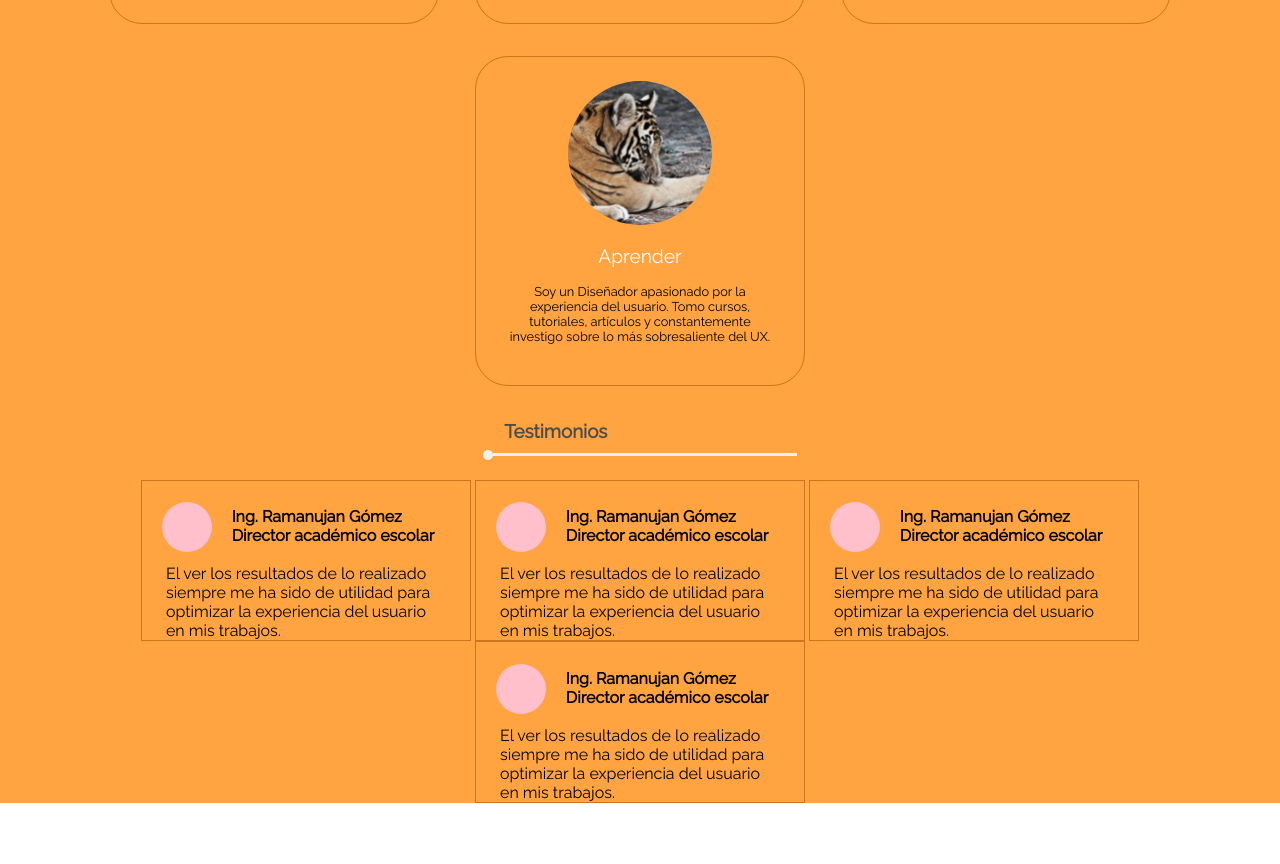
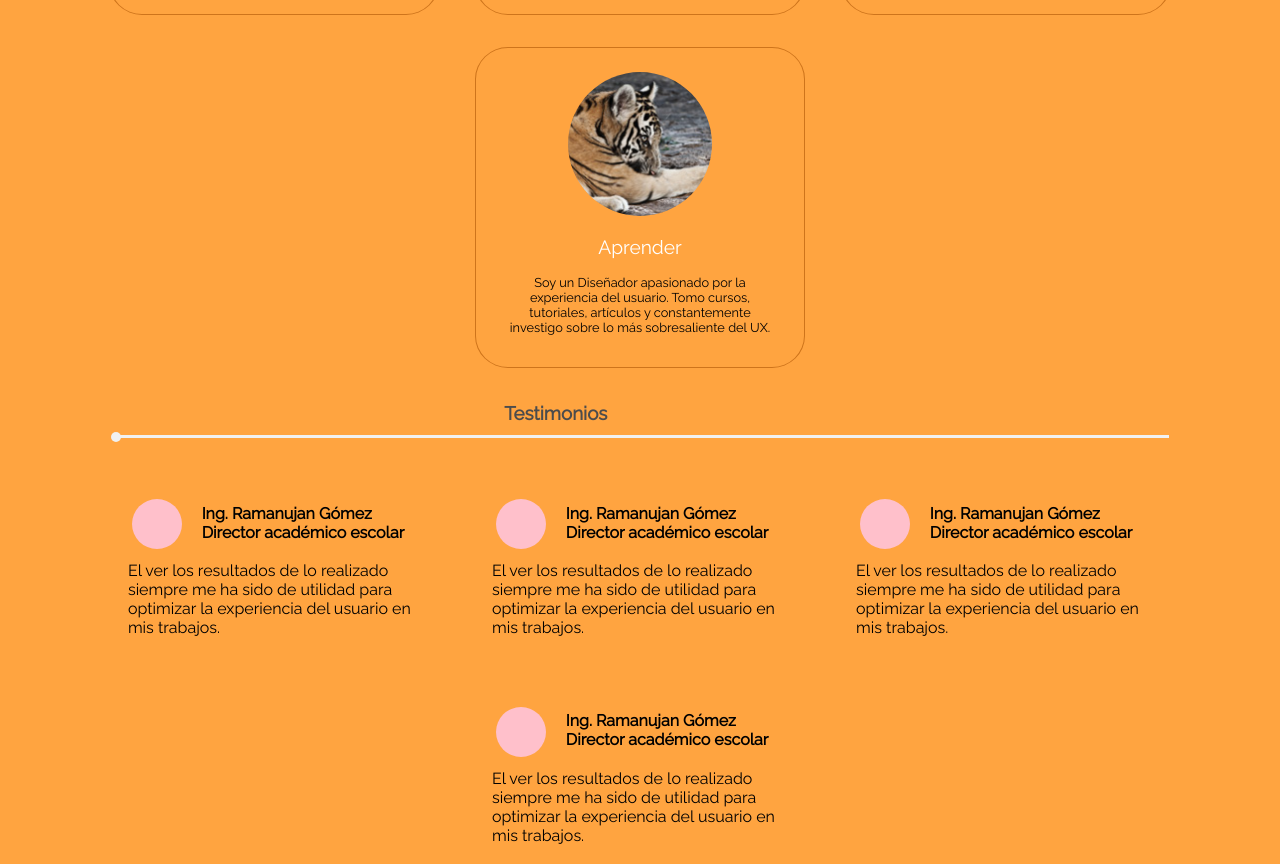
Before and after one commit to gandallan/gandallan.github.io, a plain HTML site: page index.html in a window 1280 px wide. Shown: the part 975-1839 px from the top of the page. Drawn offline with Linux system fonts and the light colour scheme.

Commit message:
Actualización de testimonios

```diff
--- a/css/estilos.css
+++ b/css/estilos.css
@@ -12,7 +12,7 @@
 .test-align{
 	display: block;
 	margin: auto;
-	width: 20.5em;
+	max-width: 20.5em;
 	text-align: left;
 }
 /*==============Menu==================*/
@@ -114,8 +114,7 @@
 }
 .Profile-item{
 	display: inline-block;
-	width: 20.5em;
-	height: 20.5em;
+	max-width: 20.5em;
 	border : 1px solid #CE741B;
 	border-radius: 10%;
 	margin: 1em;
@@ -160,17 +159,18 @@
 	vertical-align: 4px;
 	margin-left:-5px;
 	background-color: #f1f1f1;
-	width: 19em;
+	width: 82%;
+	min-width: 19em;
 	height: 3px;
 }
 .Profile-test1{
 	display: inline-block;
-	margin:auto;
-	width: 20.5em;
-	border : 1px solid #CE741B;
+	max-width: 20.5em;
+	border-radius: 10%;
+	margin: 1em;
 }
 .Profile-test1Profile{
-	margin-top: 1em;
+	margin: 1em;
 }
 .Profile-test1Image{
 	display: inline-block;
@@ -183,6 +183,7 @@
 }
 .Profile-test1Datos{
 	display: inline-block;
+	margin-bottom: 0;
 }
 .Profile-test1Name{
 	position: relative;
@@ -191,12 +192,17 @@
 	margin-bottom: .5em;
 }
 .Profile-test1Description{
-	margin:0 1.5em;
+	position: relative;
+	margin: 0em 1em;
+	top: -1em;
 }
 /*==============Work==================*/
 .Work{
 	margin-top: 2em;
 	text-align: center;
+}
+.Work-title{
+	color: rgba(38, 173, 173, 1);
 }
 .Work-item{
 	display:inline-block;
@@ -220,7 +226,7 @@
 }
 .Footer-left{
 	display: inline-block;
-	width:20em;
+	max-width:20em;
 	margin: 1em auto;
 	vertical-align: top;
 	text-align: left;
```
